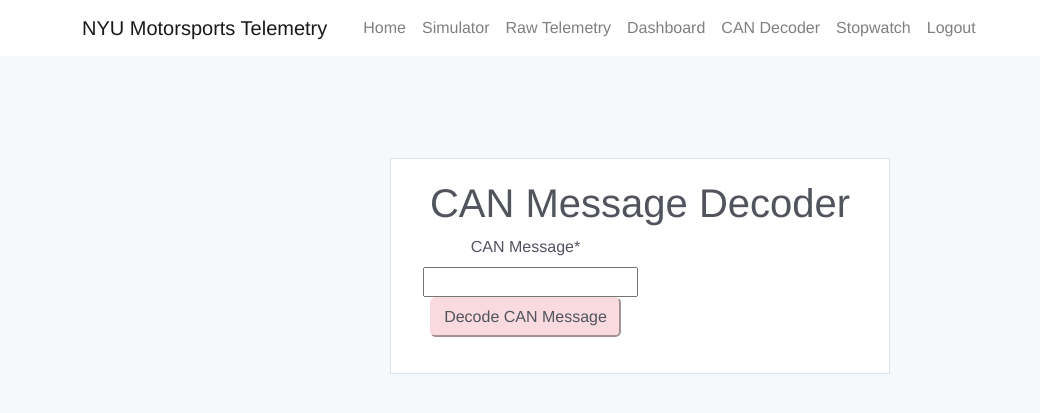
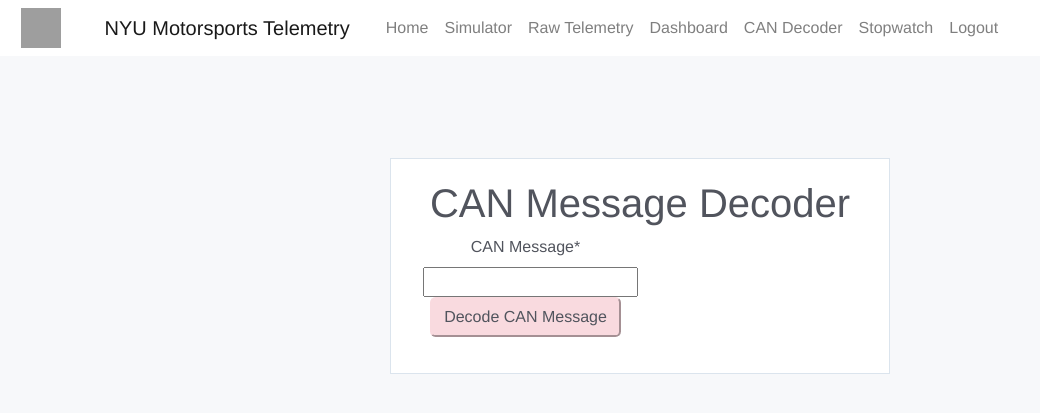
Before and after one commit to mercury-telemetry/mercury-telemetry, a Django app: page /can/ in a window 1280 px wide. Shown: the top 413 px of the page, without its empty margins (0-1040 px from the left). Run offline with Django 3.2, Linux system fonts and the light colour scheme; some libraries are stand-ins or nearby versions; grey boxes are pictures that could not be loaded.

Commit message:
Add image to banner, re-format code with IntelliJ

```diff
--- a/mercury/templates/banner.html
+++ b/mercury/templates/banner.html
@@ -1,4 +1,6 @@
 <nav class="navbar navbar-expand-lg navbar-light bg-white">
+    <img src="https://yt3.ggpht.com/-RZYi5isxH_M/AAAAAAAAAAI/AAAAAAAAAAA/rmWpoe2qZzI/s900-c-k-no/photo.jpg"
+         style="margin-left:5px" width="40" height="40">
     <div class="container">
         <a class="navbar-brand" href="{% url 'mercury:index' %}">
             NYU Motorsports Telemetry
@@ -15,7 +17,9 @@
                     <a class="nav-link" href="{% url 'mercury:dashboard' %}">Raw Telemetry</a>
                 </li>
                 <li class="nav-item">
-					<a class="nav-link" href="https://nyu-mercury-grafana.herokuapp.com/d/BjN37GJZk/nyu-mercury-poc-prod?orgId=1&refresh=5s" target="_blank">Dashboard</a>
+                    <a class="nav-link"
+                       href="https://nyu-mercury-grafana.herokuapp.com/d/BjN37GJZk/nyu-mercury-poc-prod?orgId=1&refresh=5s"
+                       target="_blank">Dashboard</a>
                 </li>
                 <li class="nav-item">
                     <a class="nav-link" href="{% url 'mercury:can-ui' %}">CAN Decoder</a>
```
Lines whose indentation alone changed are shown as unchanged.
